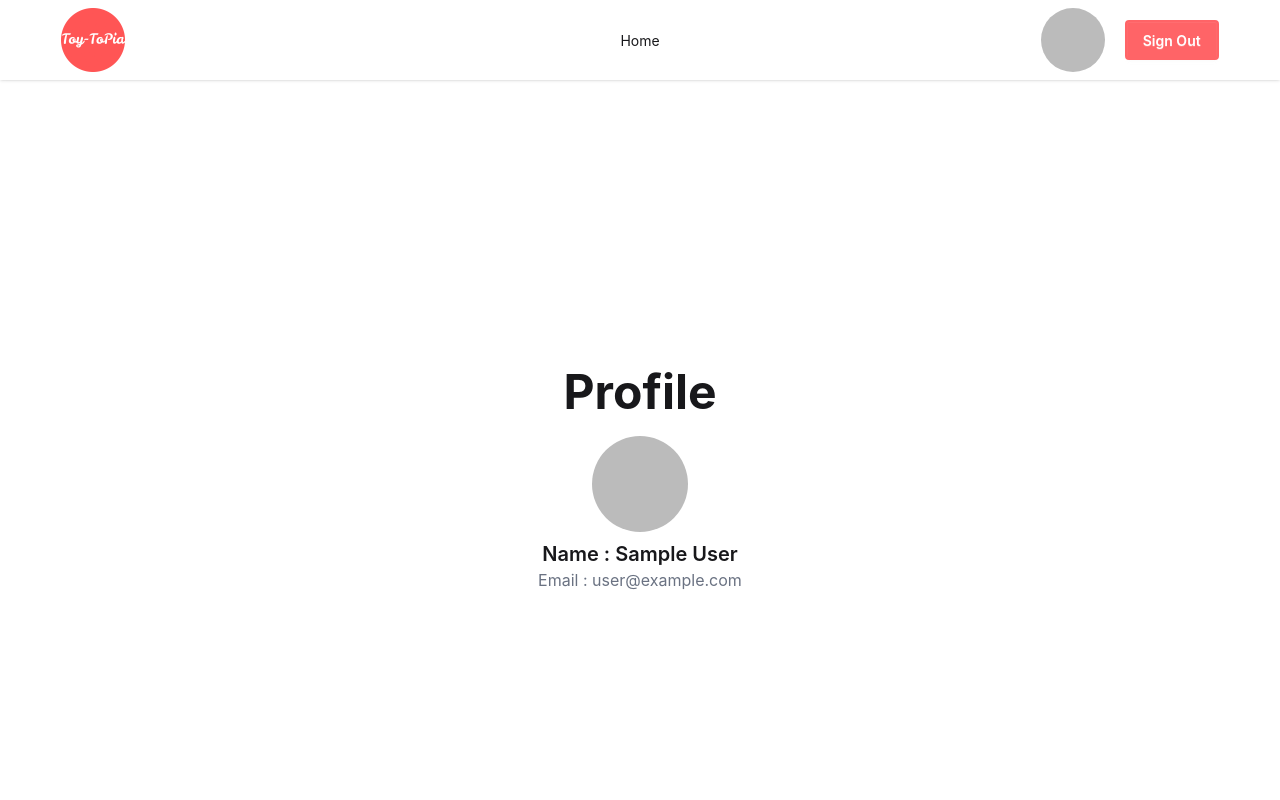
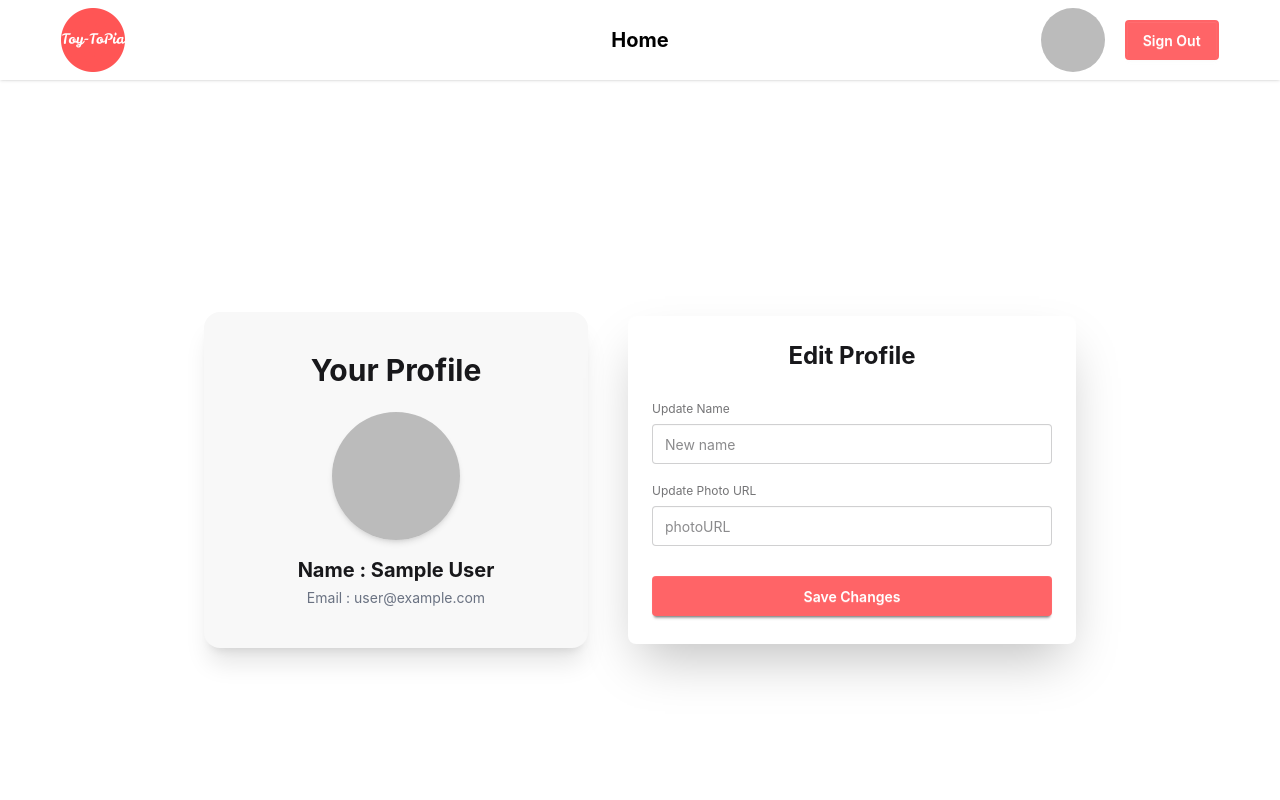
Before and after one commit to al-bariul/Toy-ToPia, a React (Vite) app: page /profile in a window 1280 px wide. Shown: the top 800 px of the page. Built offline with nearby package versions, Linux system fonts and the light colour scheme; no server answers; sample sign-in values are in the browser's storage.

Commit message:
update profile completed

```diff
--- a/src/Components/Navbar.jsx
+++ b/src/Components/Navbar.jsx
@@ -13,7 +13,18 @@ const Navbar = () => {
 
   const links = (
     <>
-      <NavLink to={"/"}>Home</NavLink>
+      <li>
+        <NavLink
+          to={"/"}
+          className={({ isActive }) =>
+            isActive
+              ? "text-red-400 font-bold underline text-xl bg-transparent"
+              : "text-black text-xl font-bold hover:text-white hover:bg-red-400 bg-transparent"
+          }
+        >
+          Home
+        </NavLink>
+      </li>
     </>
   );
 
@@ -75,7 +86,7 @@ const Navbar = () => {
               <img
                 className={`${user?.photoURL ? "w-16 h-16 rounded-full mr-5 object-center object-cover" : ""}`}
                 src={user ? user.photoURL : null}
-                alt="profile"
+                alt=""
                 title={user?.displayName || "User Name"}
               />
             </Link>
--- a/src/Components/Profile.jsx
+++ b/src/Components/Profile.jsx
@@ -4,30 +4,79 @@ import Navbar from "./Navbar";
 import Footer from "./Footer";
 
 const Profile = () => {
-  const { user } = use(AuthenticationContext);
+  const { user, addNamePhoto, setUser } = use(AuthenticationContext);
+
+  const handleUpdateProfile = (e) => {
+    e.preventDefault();
+    const name = e.target.name.value;
+    const photo = e.target.photo.value;
+
+    addNamePhoto({ displayName: name, photoURL: photo })
+      .then(() => {
+        setUser({ ...user, displayName: name, photoURL: photo });
+        e.target.reset();
+      })
+      .catch((error) => console.log(error));
+  };
 
   return (
     <>
-      {/* Navigation Bar */}
-      <nav className="sticky top-0 z-50 bg-white ">
+      <nav className="sticky top-0 z-50 bg-white">
         <Navbar></Navbar>
       </nav>
 
-      <div className="min-h-screen flex flex-col items-center justify-center">
-        <h1 className="text-5xl font-bold">Profile</h1>
+      {/* Card */}
+      <div className="min-h-screen flex flex-col md:flex-row items-center justify-center gap-10 p-10 bg-base-100">
+        <div className="card bg-base-200 shadow-xl p-10 rounded-2xl w-full max-w-sm text-center">
+          <h1 className="text-3xl font-bold mb-6">Your Profile</h1>
           {user && (
-          <div className="mt-5 text-center">
+            <div className="flex flex-col items-center">
               <img
-              className="w-24 h-24 rounded-full mx-auto"
+                className="w-32 h-32 rounded-full shadow-md object-cover object-center"
                 src={user?.photoURL}
                 alt="User Photo"
               />
-            <h2 className="text-xl font-semibold mt-2">
+              <h2 className="text-xl font-bold mt-4">
                 Name : {user?.displayName}
               </h2>
-            <p className="text-gray-500">Email : {user?.email}</p>
+              <p className="text-gray-500 text-sm mt-1">
+                Email : {user?.email}
+              </p>
             </div>
           )}
+        </div>
+
+        {/* Form */}
+        <div className="card bg-base-100 w-full max-w-md shrink-0 shadow-2xl">
+          <div className="card-body">
+            <h2 className="text-2xl font-bold text-center mb-4">
+              Edit Profile
+            </h2>
+            <form onSubmit={handleUpdateProfile}>
+              <fieldset className="fieldset">
+                <label className="label">Update Name</label>
+                <input
+                  type="text"
+                  name="name"
+                  className="input w-full"
+                  placeholder="New name"
+                />
+
+                <label className="label mt-3">Update Photo URL</label>
+                <input
+                  type="text"
+                  name="photo"
+                  className="input w-full"
+                  placeholder="photoURL"
+                />
+
+                <button className="btn btn-neutral w-full mt-6 text-white bg-red-400 hover:bg-white hover:text-red-400 border-none">
+                  Save Changes
+                </button>
+              </fieldset>
+            </form>
+          </div>
+        </div>
       </div>
 
       <Footer></Footer>
```
Lines whose indentation alone changed are shown as unchanged.
